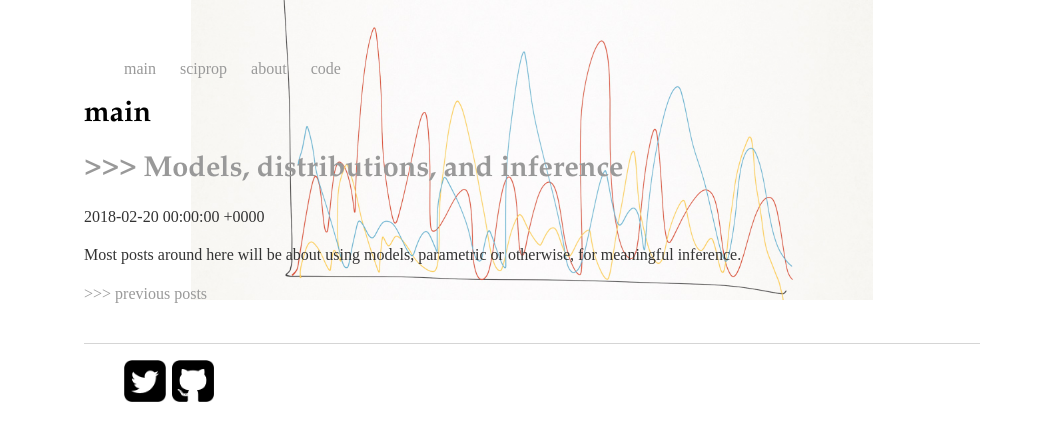
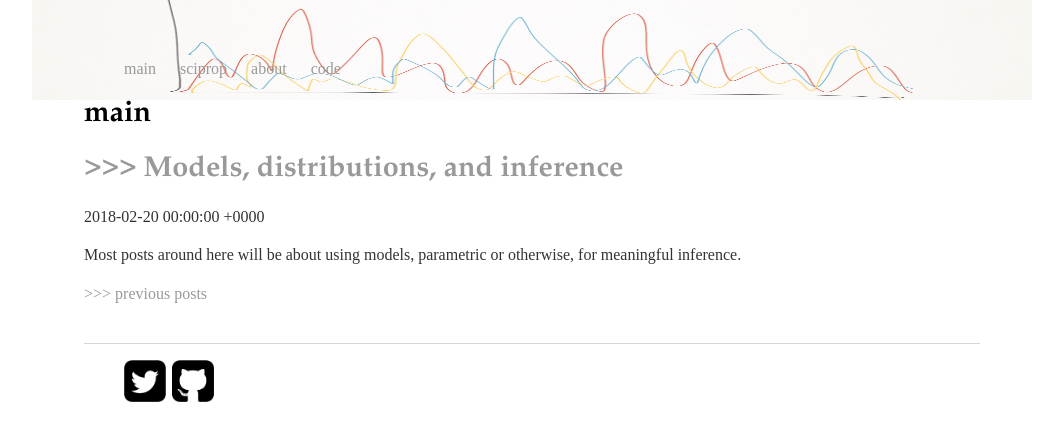
Before and after one commit to caesoma/caesoma.github.io, a Jekyll site: the page built from index.html, in a window 1280 px wide. Shown: the top 441 px of the page, without its empty margins (108-1171 px from the left). Built offline with Jekyll 4.4.1, drawn with Linux system fonts in a browser that asks for light colours; the list of posts is cut into pages by our own code.

Commit message:
update layout

```diff
--- a/css/main.css
+++ b/css/main.css
@@ -2,7 +2,7 @@ body {
     background-image: url(../images/gp.jpeg);
     background-position: center top;
     background-repeat: no-repeat;
-    background-size: 682px 300px;
+    background-size: 1000px 100px;
     margin: 60px auto;
     width: 70%;
 }
```
